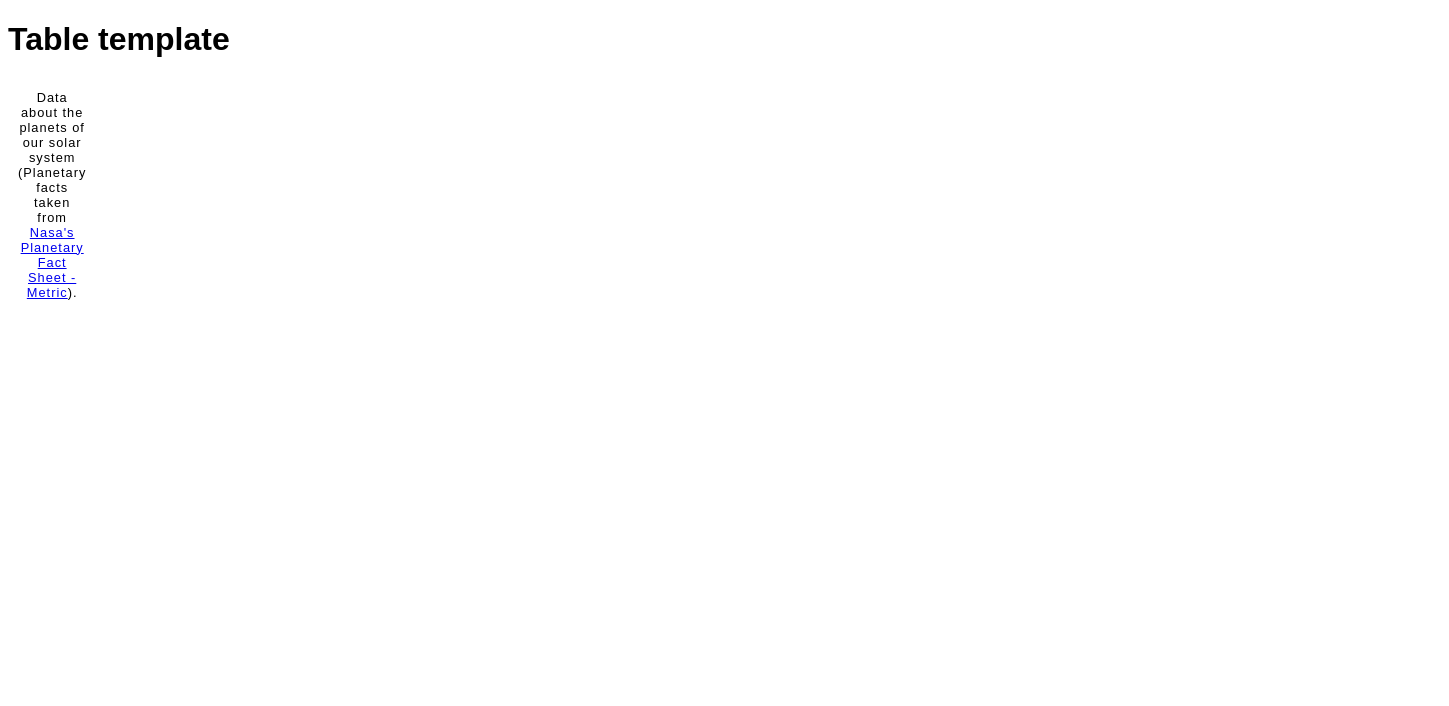
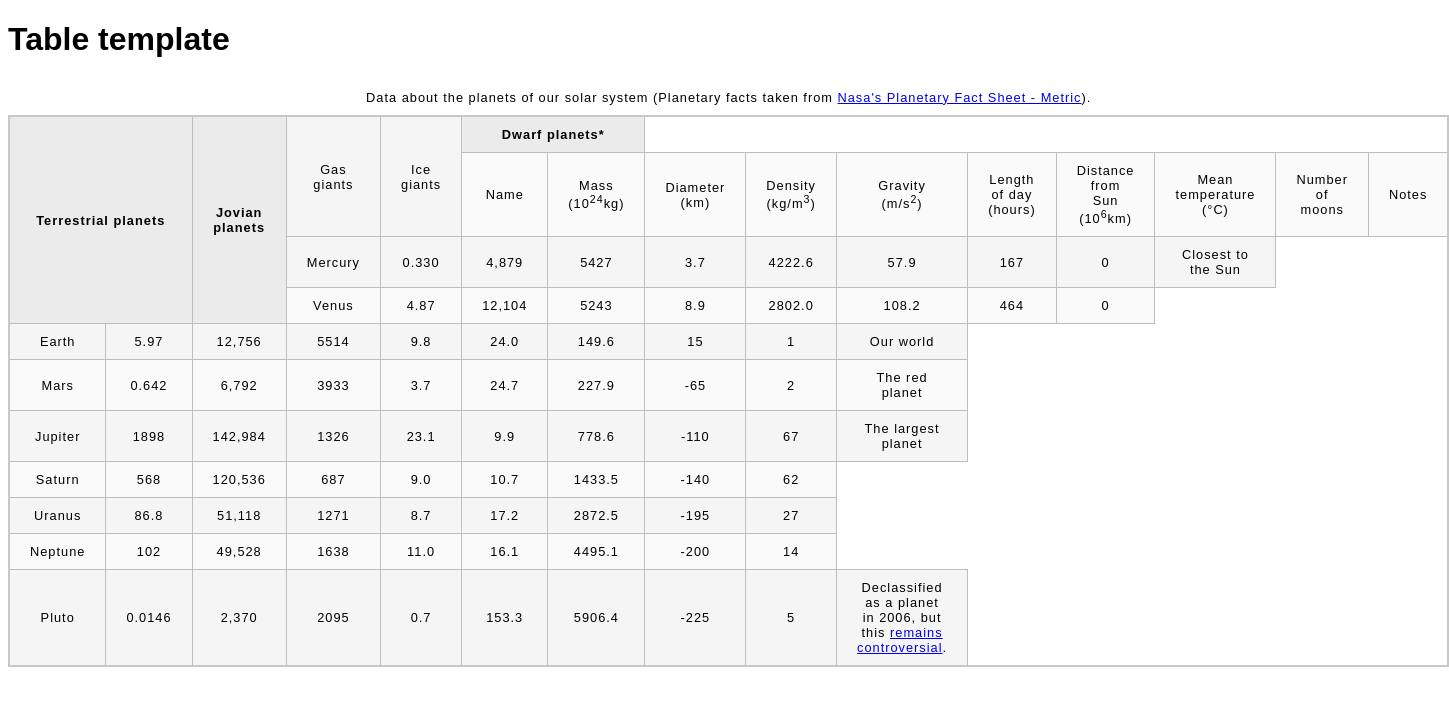
Before and after one commit to CheyenneNors/CheyenneNors.github.io, a plain HTML site: page Assignment 2/Assignment 2 - part 2 - planet table.html in a window 1280 px wide. Shown: the whole page, 1449 px wide, since content can reach past the window. Drawn offline with Linux system fonts and the light colour scheme.

Commit message:
final commit

```diff
--- a/Assignment 2/Assignment 2 - part 2 - planet table.html
+++ b/Assignment 2/Assignment 2 - part 2 - planet table.html
@@ -1,3 +1,9 @@
+<!--
+	Name: Cheyenne Norsworthy
+	File: Assignment 2.html
+	Date: February 9, 2024
+	Description: Create a web page that display a planets tables
+	-->
 <!DOCTYPE html>
 <html lang="en-US">
   <head>
@@ -8,11 +14,133 @@
   </head>
   <body>
     <h1>Table template</h1>
-    <table>
+    <table border="1">
       <caption>
         Data about the planets of our solar system (Planetary facts taken from <a href="http://nssdc.gsfc.nasa.gov/planetary/factsheet/">Nasa's Planetary Fact Sheet - Metric</a>).
       </caption>
-
+      <tr>
+        <th colspan = "2" rowspan="4"> Terrestrial planets</th>
+        <th colspan="1" rowspan="4"> Jovian planets</th>
+        <td rowspan="2"> Gas giants</td>
+        <td colspan="1" rowspan="2"> Ice giants</td>
+        <th colspan="2"> Dwarf planets*</th>
+      </tr>
+      <tr>
+        <td>Name</td>
+        <td>Mass (10<sup>24</sup>kg)</td>
+        <td>Diameter (km)</td>
+        <td>Density (kg/m<sup>3</sup>)</td>
+        <td>Gravity (m/s<sup>2</sup>)</td>
+        <td>Length of day (hours)</td>
+        <td>Distance from Sun (10<sup>6</sup>km)</td>
+        <td>Mean temperature (°C)</td>
+        <td>Number of moons</td>
+        <td>Notes</td>
+      </tr>
+      <tr>
+        <td>Mercury</td>
+        <td>0.330</td>
+        <td>4,879</td>
+        <td>5427</td>
+        <td>3.7</td>
+        <td>4222.6</td>
+        <td>57.9</td>
+        <td>167</td>
+        <td>0</td>
+        <td>Closest to the Sun</td>
+      </tr>
+      <tr>
+        <td>Venus</td>
+        <td>4.87</td>
+        <td>12,104</td>
+        <td>5243</td>
+        <td>8.9</td>
+        <td>2802.0</td>
+        <td>108.2</td>
+        <td>464</td>
+        <td>0</td>
+      </tr>
+      <tr>
+        <td>Earth</td>
+        <td>5.97</td>
+        <td>12,756</td>
+        <td>5514</td>
+        <td>9.8</td>
+        <td>24.0</td>
+        <td>149.6</td>
+        <td>15</td>
+        <td>1</td>
+        <td>Our world</td>
+      </tr>
+      <tr>
+        <td>Mars</td>
+        <td>0.642</td>
+        <td>6,792</td>
+        <td>3933</td>
+        <td>3.7</td>
+        <td>24.7</td>
+        <td>227.9</td>
+        <td>-65</td>
+        <td>2</td>
+        <td>The red planet</td>
+      </tr>
+      <tr>
+        <td>Jupiter</td>
+        <td>1898</td>
+        <td>142,984</td>
+        <td>1326</td>
+        <td>23.1</td>
+        <td>9.9</td>
+        <td>778.6</td>
+        <td>-110</td>
+        <td>67</td>
+        <td>The largest planet</td>
+      </tr>
+      <tr>
+        <td>Saturn</td>
+        <td>568</td>
+        <td>120,536</td>
+        <td>687</td>
+        <td>9.0</td>
+        <td>10.7</td>
+        <td>1433.5</td>
+        <td>-140</td>
+        <td>62</td>
+      </tr>
+      <tr>
+        <td>Uranus</td>
+        <td>86.8</td>
+        <td>51,118</td>
+        <td>1271</td>
+        <td>8.7</td>
+        <td>17.2</td>
+        <td>2872.5</td>
+        <td>-195</td>
+        <td>27</td>
+      </tr>
+      <tr>
+        <td>Neptune</td>
+        <td>102</td>
+        <td>49,528</td>
+        <td>1638</td>
+        <td>11.0</td>
+        <td>16.1</td>
+        <td>4495.1</td>
+        <td>-200</td>
+        <td>14</td>
+      </tr>
+      <tr>
+        <td>Pluto</td>
+        <td>0.0146</td>
+        <td>2,370</td>
+        <td>2095</td>
+        <td>0.7</td>
+        <td>153.3</td>
+        <td>5906.4</td>
+        <td>-225</td>
+        <td>5</td>
+        <td>Declassified as a planet in 2006, but this <a href="http://www.usatoday.com/story/tech/2014/10/02/pluto-planet-solar-system/16578959/">remains controversial</a>.</td>
+      </tr>
     </table>
 
   </body>
```
